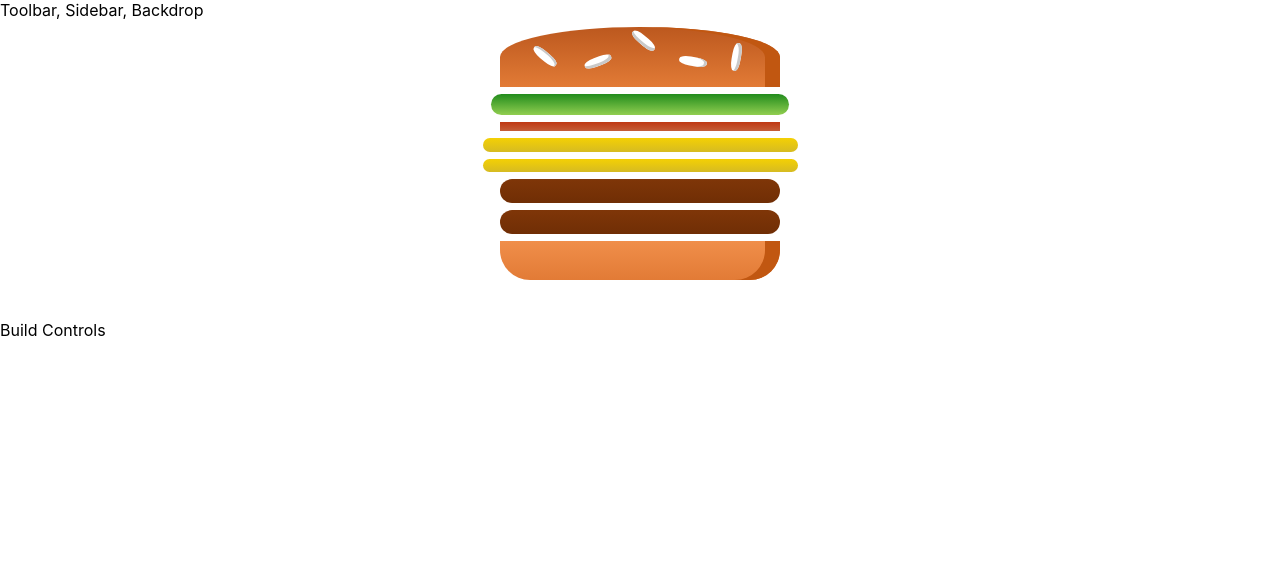
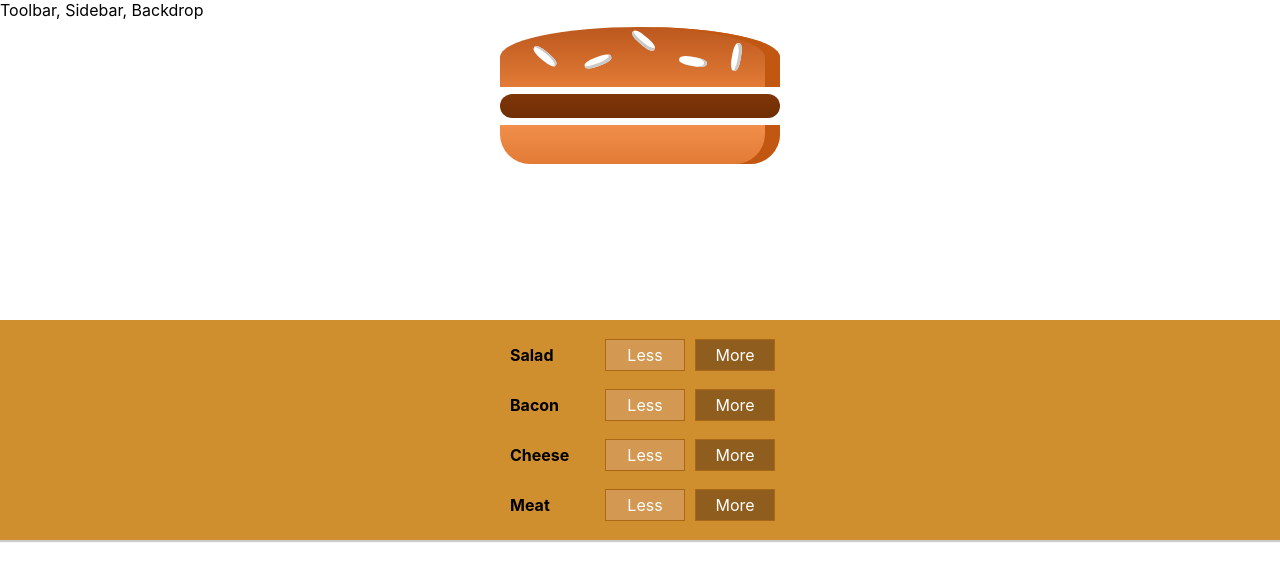
Before and after one commit to devpurohit/BurgerProject, a React app: page / in a window 1280 px wide. Shown: the top 580 px of the page. Built offline with nearby package versions, Linux system fonts and the light colour scheme.

Commit message:
Controls added

```diff
--- a/src/App.js
+++ b/src/App.js
@@ -1,7 +1,7 @@
 import React, { Component } from "react";
 
 import Layout from "./components/Layout/Layout";
-import BurgerBuilder from "./components/BurgerBuilder/BurgerBuilder";
+import BurgerBuilder from "./containers/BurgerBuilder/BurgerBuilder";
 
 class App extends Component {
   render() {
--- /dev/null
+++ b/src/components/Burger/BuildControls/BuildControl/BuildControl.css
@@ -0,0 +1,58 @@
+.BuildControl {
+  display: flex;
+  justify-content: space-between;
+  align-items: center;
+  margin: 5px 0;
+}
+
+.BuildControl button {
+  display: block;
+  font: inherit;
+  padding: 5px;
+  margin: 0 5px;
+  width: 80px;
+  border: 1px solid #aa6817;
+  cursor: pointer;
+  outline: none;
+}
+
+.BuildControl button:disabled {
+  background-color: #ac9980;
+  border: 1px solid #7e7365;
+  color: #ccc;
+  cursor: default;
+}
+
+.BuildControl button:hover:disabled {
+  background-color: #ac9980;
+  color: #ccc;
+  cursor: not-allowed;
+}
+
+.Label {
+  padding: 10px;
+  font-weight: bold;
+  width: 80px;
+}
+
+.BuildControl .Less {
+  background-color: #d39952;
+  color: white;
+}
+
+.BuildControl .More {
+  background-color: #8f5e1e;
+  color: white;
+}
+
+.BuildControl .Less:hover,
+.BuildControl .Less:active {
+  background-color: #daa972;
+  color: white;
+}
+
+.BuildControl .More:hover,
+.BuildControl .More:active {
+  background-color: #99703f;
+  color: white;
+}
--- /dev/null
+++ b/src/components/Burger/BuildControls/BuildControl/BuildControl.js
@@ -0,0 +1,16 @@
+import React from "react";
+import "./BuildControl.css";
+
+const BuildControl = props => (
+  <div className="BuildControl">
+    <div className="Label">{props.label}</div>
+    <button className="Less" onClick={props.removed}>
+      Less
+    </button>
+    <button className="More" onClick={props.added}>
+      More
+    </button>
+  </div>
+);
+
+export default BuildControl;
--- /dev/null
+++ b/src/components/Burger/BuildControls/BuildControls.css
@@ -0,0 +1,10 @@
+.BuildControls {
+  width: 100%;
+  background-color: #cf8f2e;
+  display: flex;
+  flex-flow: column;
+  align-items: center;
+  box-shadow: 0 2px 1px #ccc;
+  margin: auto;
+  padding: 10px 0;
+}
--- /dev/null
+++ b/src/components/Burger/BuildControls/BuildControls.js
@@ -0,0 +1,26 @@
+import React from "react";
+
+import BuildControl from "../BuildControls/BuildControl/BuildControl";
+import "./BuildControls.css";
+
+const controls = [
+  { label: "Salad", type: "salad" },
+  { label: "Bacon", type: "bacon" },
+  { label: "Cheese", type: "cheese" },
+  { label: "Meat", type: "meat" }
+];
+
+const buildControls = props => (
+  <div className="BuildControls">
+    {controls.map(ctrl => (
+      <BuildControl
+        key={ctrl.label}
+        label={ctrl.label}
+        added={() => props.ingredientAdded(ctrl.type)}
+        removed={() => props.ingredientRemoved(ctrl.type)}
+      />
+    ))}
+  </div>
+);
+
+export default buildControls;
--- a/src/components/Burger/Burger.css
+++ b/src/components/Burger/Burger.css
@@ -2,7 +2,7 @@
   width: 100%;
   margin: auto;
   height: 250px;
-  overflow: hidden;
+  overflow: scroll;
   text-align: center;
   font-weight: bold;
   font-size: 1.2rem;
--- a/src/components/Burger/Burger.js
+++ b/src/components/Burger/Burger.js
@@ -4,11 +4,19 @@ import "./Burger.css";
 import BurgerIngredient from "./Burgeringredient/Burgeringredient";
 
 const burger = props => {
-  const transformedIngredient = Object.keys(props.ingredients).map(igKey => {
-    return [...Array(props.ingredients[igKey])].map((_, i) => {
-      return <BurgerIngredient key={igKey + 1} type={igKey} />;
-    });
-  });
+  let transformedIngredient = Object.keys(props.ingredients)
+    .map(igKey => {
+      return [...Array(props.ingredients[igKey])].map((_, i) => {
+        return <BurgerIngredient key={igKey + i} type={igKey} />;
+      });
+    })
+    .reduce((arr, el) => {
+      return arr.concat(el);
+    }, []);
+
+  if (transformedIngredient.length == 0) {
+    transformedIngredient = <p>Please start adding Ingredients.</p>;
+  }
 
   return (
     <div className="Burger">
--- a/src/components/BurgerBuilder/BurgerBuilder.js
+++ /dev/null
@@ -1,25 +0,0 @@
-import React, { Component } from "react";
-import Aux from "../../hoc/Aux";
-import Burger from "./../Burger/Burger";
-
-class BurgerBuilder extends Component {
-  state = {
-    ingredients: {
-      salad: 1,
-      bacon: 1,
-      cheese: 2,
-      meat: 2
-    }
-  };
-
-  render() {
-    return (
-      <Aux>
-        <Burger ingredients={this.state.ingredients} />
-        <div>Build Controls</div>
-      </Aux>
-    );
-  }
-}
-
-export default BurgerBuilder;
--- /dev/null
+++ b/src/containers/BurgerBuilder/BurgerBuilder.js
@@ -0,0 +1,63 @@
+import React, { Component } from "react";
+import Aux from "../../hoc/Aux";
+import Burger from "./../../components/Burger/Burger";
+import BuildControls from "./../../components/Burger/BuildControls/BuildControls";
+
+const INGREDIENT_PRICES = {
+  salad: 0.5,
+  cheese: 0.4,
+  meat: 1.3,
+  bacon: 0.7
+};
+
+class BurgerBuilder extends Component {
+  state = {
+    ingredients: {
+      salad: 0,
+      bacon: 0,
+      cheese: 0,
+      meat: 1
+    },
+    totalPrice: 4
+  };
+
+  addIngredientHandler = type => {
+    const oldCount = this.state.ingredients[type];
+    const updatedCount = oldCount + 1;
+    const updatedIntegredients = {
+      ...this.state.ingredients
+    };
+    updatedIntegredients[type] = updatedCount;
+    const priceAddition = INGREDIENT_PRICES[type];
+    const oldPrice = this.state.totalPrice;
+    const newPrice = oldPrice + priceAddition;
+    this.setState({ totalPrice: newPrice, ingredients: updatedIntegredients });
+  };
+
+  removeIngredientHandler = type => {
+    const oldCount = this.state.ingredients[type];
+    const updatedCount = oldCount - 1;
+    const updatedIntegredients = {
+      ...this.state.ingredients
+    };
+    updatedIntegredients[type] = updatedCount;
+    const priceDeduction = INGREDIENT_PRICES[type];
+    const oldPrice = this.state.totalPrice;
+    const newPrice = oldPrice - priceDeduction;
+    this.setState({ totalPrice: newPrice, ingredients: updatedIntegredients });
+  };
+
+  render() {
+    return (
+      <Aux>
+        <Burger ingredients={this.state.ingredients} />
+        <BuildControls
+          ingredientAdded={this.addIngredientHandler}
+          ingredientRemoved={this.removeIngredientHandler}
+        />
+      </Aux>
+    );
+  }
+}
+
+export default BurgerBuilder;
```
